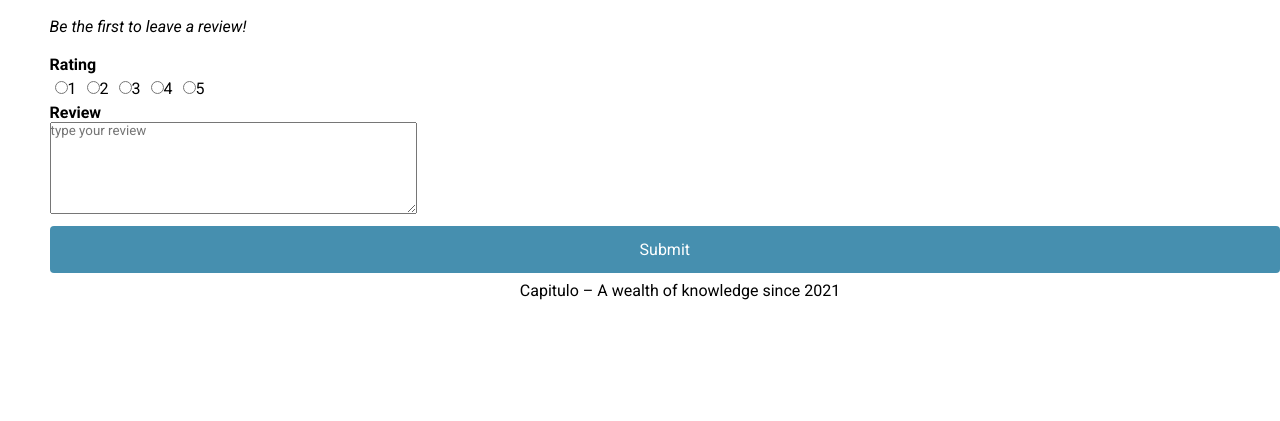
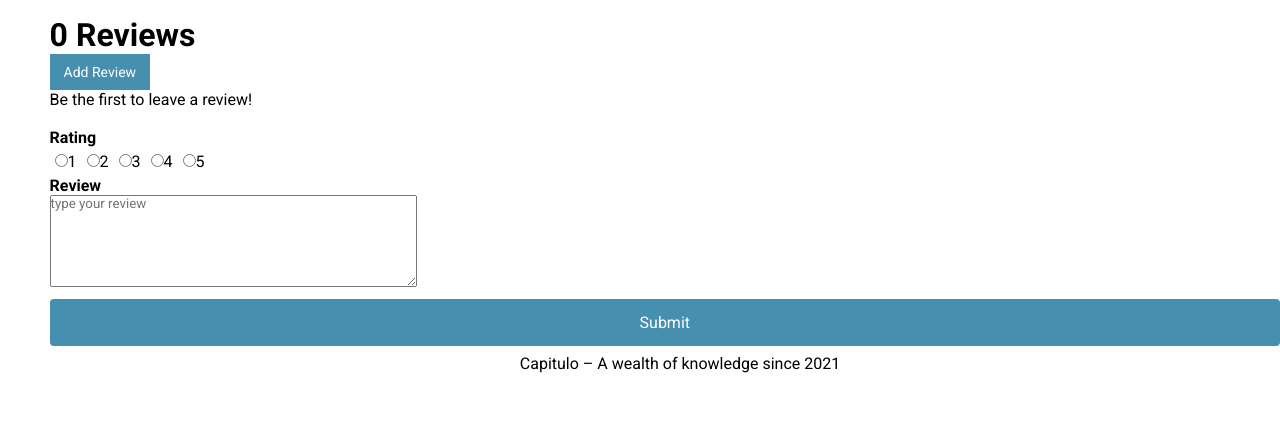
Before and after one commit to kana140/library-web-application, a Flask app: page /review?book=27036536 in a window 1280 px wide. Shown: the part 624-1045 px from the top of the page. Before the commit the page ends 924 px from the top, so only its background shows below. Run offline with Flask 2, Linux system fonts and the light colour scheme; the visitor is signed in with stand-in values (Sample User, id 1); some libraries are stand-ins or nearby versions.

Commit message:
fixed reviews page i think

```diff
--- a/capitulo/templates/books/book_review.html
+++ b/capitulo/templates/books/book_review.html
@@ -1,10 +1,10 @@
 {% extends 'layout.html' %} {% block content %}
 <main id="main">
 	<div class="book">
+		<h1 id="book-header">{{ book.title }}</h1>
 		<div class="book-obj">
 			<img src="{{ book.image_hyperlink }}" width="300" height="400" />
 			<div class="sub-flex">
-				<h2>{{ book.title }}</h2>
 				<h3>Release Year: {{ book.release_year }}</h3>
 				<h3>Publisher: {{ book.publisher }}</h3>
 				<h4>
@@ -15,15 +15,26 @@
 			</div>
 		</div>
 	</div>
-	<div class="reviews">
-		<h1>{{ book.reviews|length }} Reviews</h1>
+
+	<div class="reviews-container">
+			<div class="left">
+				<div id="review-length">
+				<h1>{{ book.reviews|length }} Reviews</h1>
+				</div>
+				<button class="btn-general" onclick="location.href='{{ book.add_review_url }}'">Add Review</button>
+			</div>
+			<p>
+				{% if book.reviews|length == 0 %} Be the first to leave a review! {%
+				endif %}
+			</p>
+
 		<div class="review-obj">
-			{% if book.reviews|length == 0 %}
-			<i>Be the first to leave a review!</i>
-			{% endif %} {% for review in book.reviews %}
-			<p>
-				{{review.review_text}}, by {{review.user_name}}, {{review.timestamp}}
-			</p>
+			{% for review in book.reviews %}
+			<div id="review-obj">
+					<h3> {{review.user_name}} rates it {{review.rating}} out of 5 </h3>
+					<i>	{{review.review_text}} </i>
+					<p> {{review.timestamp}} </p>
+			</div>
 			{% endfor %}
 		</div>
 	</div>
```
Also changed, not shown: capitulo/static/css/main.css (line endings or trailing spaces).
